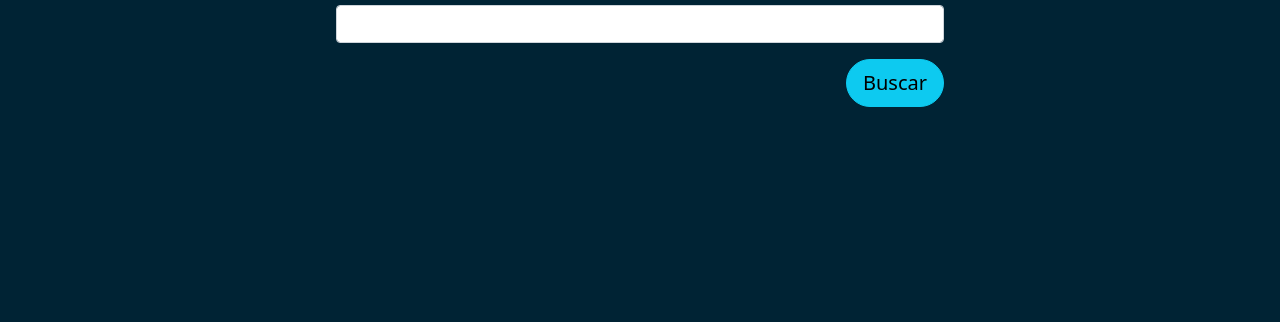
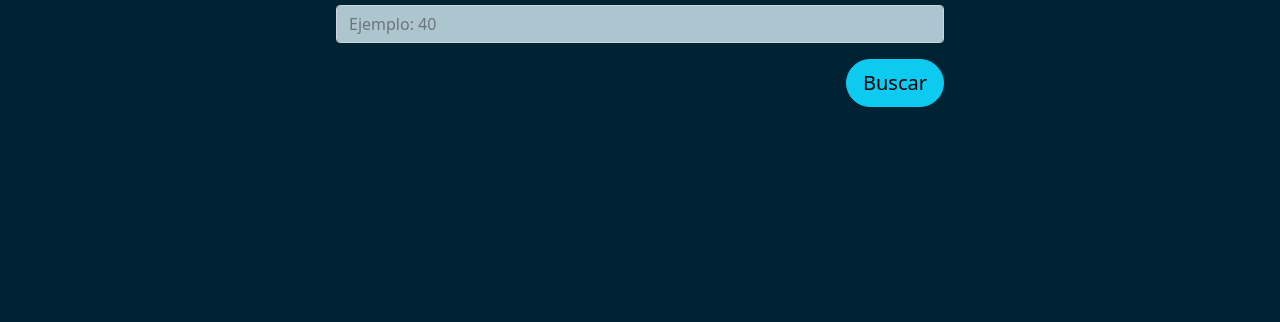
Before and after one commit to garancibiacl/superhero, a plain HTML site: page index.html in a window 1280 px wide. Shown: the part 478-800 px from the top of the page. Drawn offline with nearby package versions, Linux system fonts and the light colour scheme.

Commit message:
se realizan cambio de stylos en input

```diff
--- a/css/styles.css
+++ b/css/styles.css
@@ -55,3 +55,6 @@ h5{
 .card{
   border: 1px solid #4bc8e1;
 }
+.form-control{
+  background-color: #ADC5CF;
+}
--- a/index.html
+++ b/index.html
@@ -35,7 +35,7 @@
           <h2>  <i class="bi bi-search"></i>  Encuentra tu Super Hero</h2>
           <form action="#">
             <label for="search" class="form-label"><h6>Ingresa el número del SuperHero a buscar</h6></label>
-            <input type="text" class="form-control" name="search" id="search" />
+            <input type="text" class="form-control" name="search" id="search" placeholder="Ejemplo: 40" />
             <div class="col-12 d-flex justify-content-end">
               <input type="submit" id="search-btn" class="btn mt-3 btn-info btn-lg rounded-pill" value="Buscar">
             </div>
```
